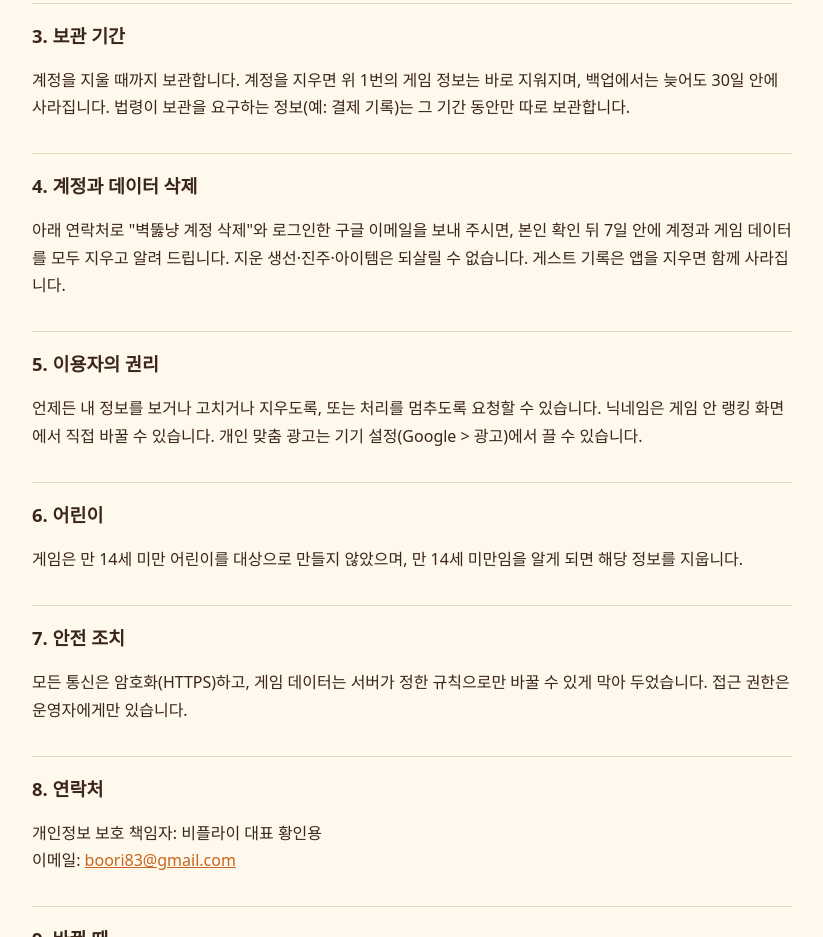
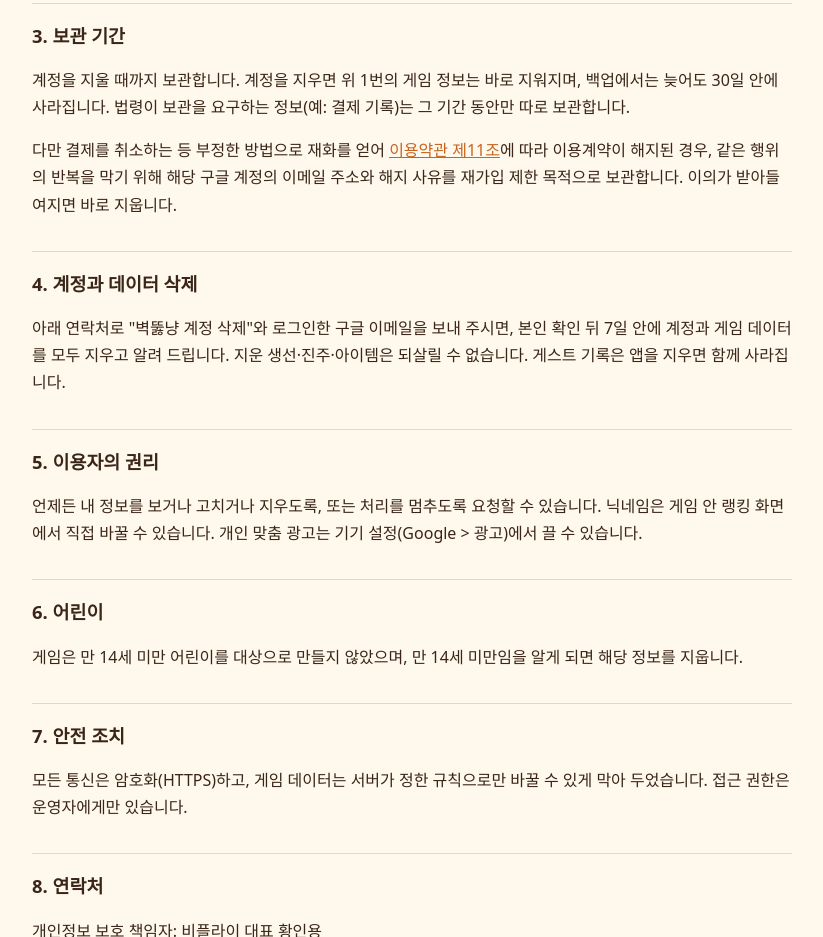
Before and after one commit to boozer83/boozer83.github.io, a plain HTML site: page privacy.html in a window 1280 px wide. Shown: the part 1048-1985 px from the top of the page, without its empty margins (228-1051 px from the left). Drawn offline with Linux system fonts and the light colour scheme.

Commit message:
개인정보처리방침: 이용 제한 계정 이메일 보관 안내
Co-Authored-By: Claude Opus 5.5 <noreply@anthropic.com>

```diff
--- a/privacy.html
+++ b/privacy.html
@@ -47,6 +47,7 @@
 
 <h2>3. 보관 기간</h2>
 <p>계정을 지울 때까지 보관합니다. 계정을 지우면 위 1번의 게임 정보는 바로 지워지며, 백업에서는 늦어도 30일 안에 사라집니다. 법령이 보관을 요구하는 정보(예: 결제 기록)는 그 기간 동안만 따로 보관합니다.</p>
+<p>다만 결제를 취소하는 등 부정한 방법으로 재화를 얻어 <a href="terms.html#11">이용약관 제11조</a>에 따라 이용계약이 해지된 경우, 같은 행위의 반복을 막기 위해 해당 구글 계정의 이메일 주소와 해지 사유를 재가입 제한 목적으로 보관합니다. 이의가 받아들여지면 바로 지웁니다.</p>
 
 <h2 id="delete">4. 계정과 데이터 삭제</h2>
 <p>아래 연락처로 "벽뚫냥 계정 삭제"와 로그인한 구글 이메일을 보내 주시면, 본인 확인 뒤 7일 안에 계정과 게임 데이터를 모두 지우고 알려 드립니다. 지운 생선·진주·아이템은 되살릴 수 없습니다. 게스트 기록은 앱을 지우면 함께 사라집니다.</p>
```
